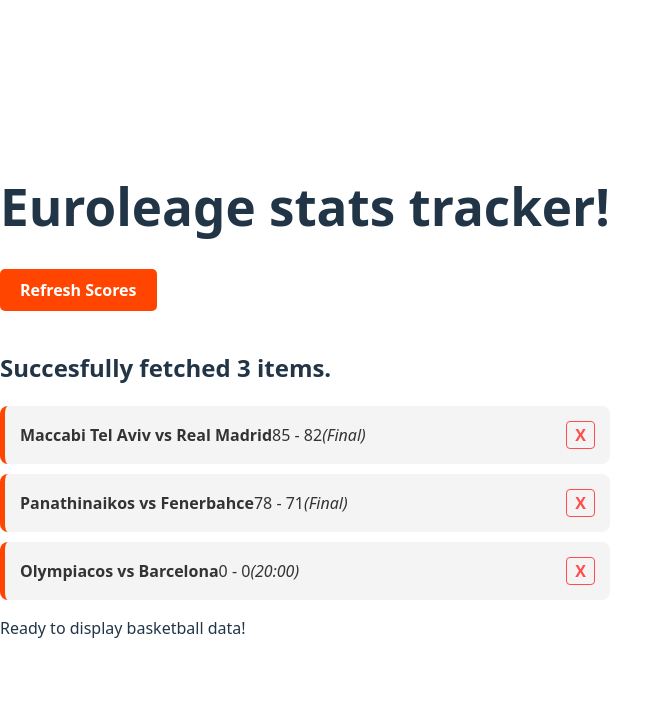
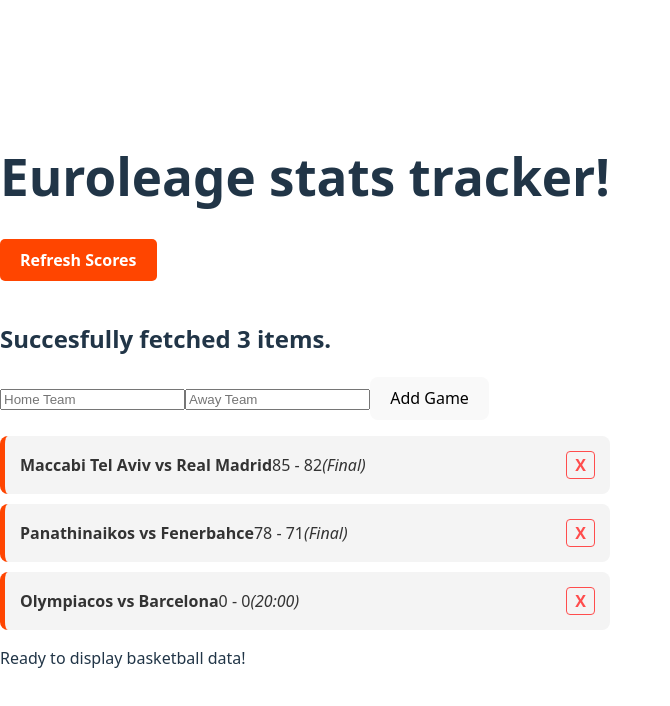
Before and after one commit to Orel7462/React-Toutorial, a React (Vite) app: page / in a window 1280 px wide. Shown: the top 706 px of the page, without its empty margins (0-670 px from the left). Built offline with nearby package versions, Linux system fonts and the light colour scheme.

Commit message:
added new game button

```diff
--- a/src/App.jsx
+++ b/src/App.jsx
@@ -9,6 +9,8 @@
   const [stats, setStats] = useState([]);
   const [isLoading, setIsLoading] = useState(true);
   const [error, setError] = useState(null);
+  const [homeName, setHomeName] = useState("");
+  const [awayName, setAwayName] = useState("");
 
   const getGames = async () => {
     try {
@@ -34,6 +36,20 @@
     setStats(updatedGames);
   }
 
+  const addGame = () => {
+    const newGame = {
+      id:  Date.now(),
+      homeTeam: homeName,
+      awayTeam: awayName,
+      score: "0-0",
+      status:" Upcoming"
+    };
+
+    setStats([...stats, newGame]);
+    setHomeName("");
+    setAwayName("");
+  }
+
   useEffect(() => {
     getGames();
   }, []);
@@ -52,6 +68,9 @@
         {!isLoading && !error && (
           <div>
             <h2>Succesfully fetched {stats.length} items.</h2>
+            <input value= {homeName} onChange={(e) => setHomeName(e.target.value)} placeHolder= "Home Team"/>
+            <input value= {awayName} onChange={(e) => setAwayName(e.target.value)} placeholder= "Away Team"/>
+            <button onClick= {addGame}> Add Game </button>
             <ul className="stats-list">
               {stats.map((game) => (
                 <li key={game.id} className="stats-item">
```
